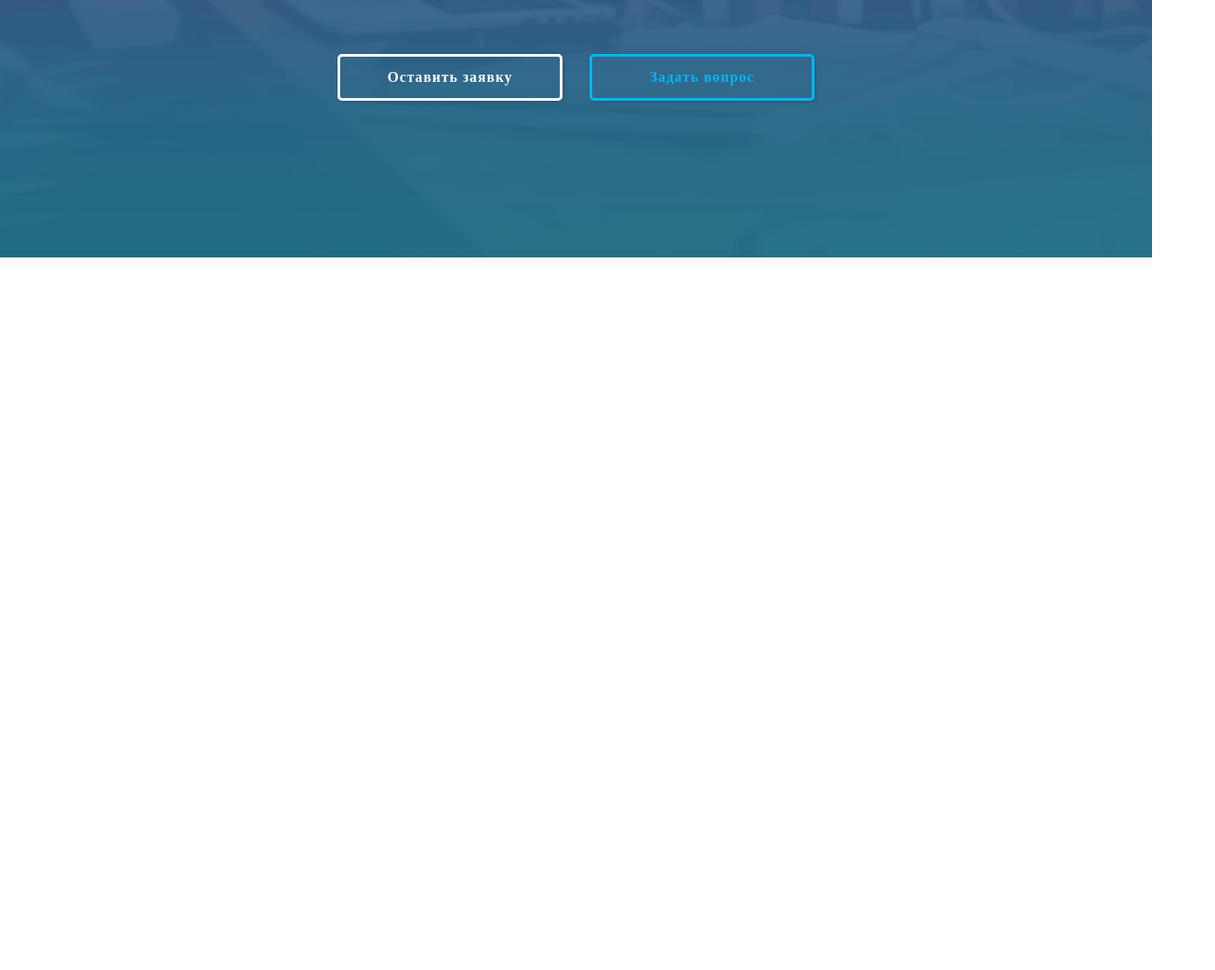
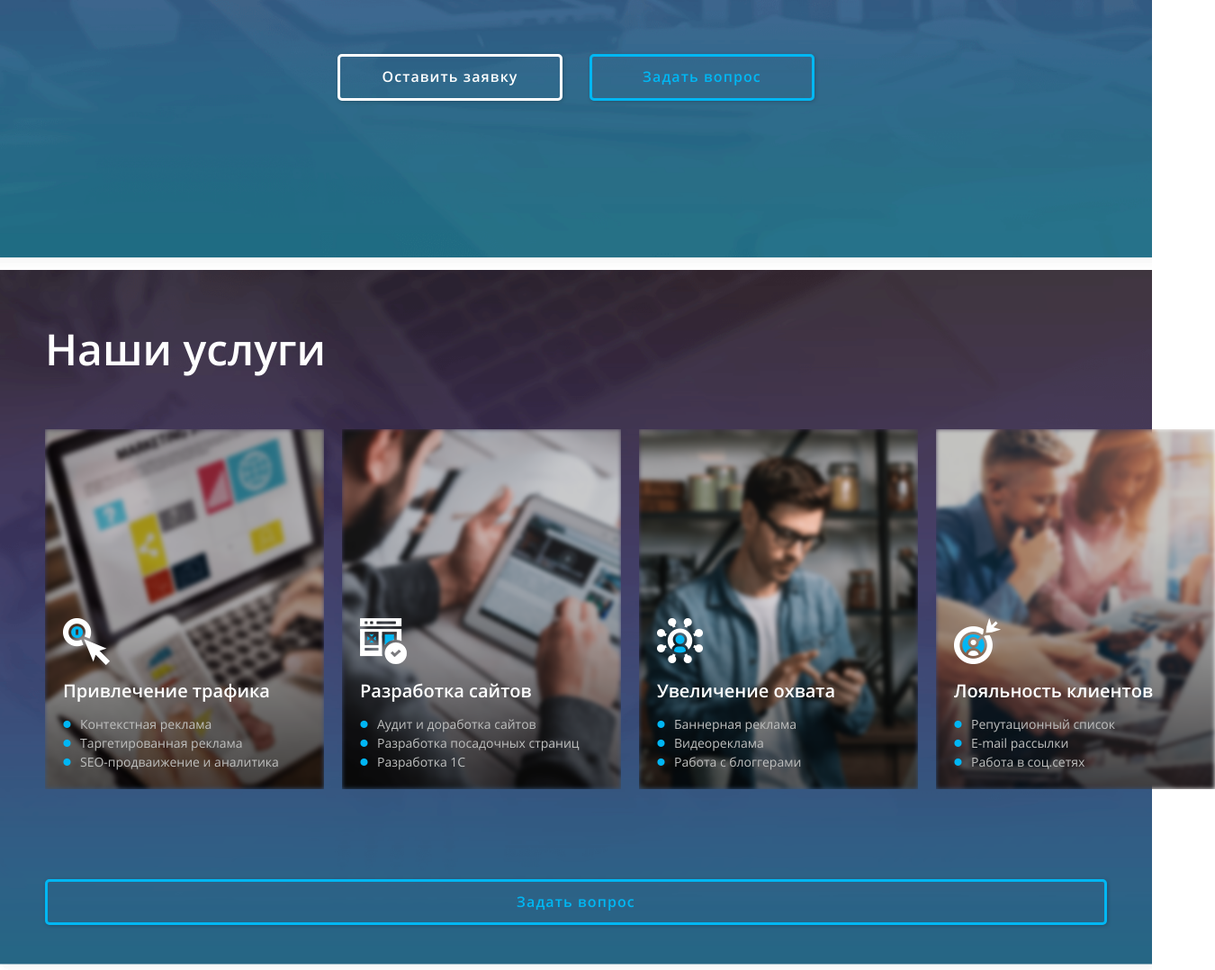
Before and after one commit to Am-Filo/perfomance-group, a website: page src/index.html in a window 1280 px wide. Shown: the part 500-1578 px from the top of the page at 90% size, 1350 px wide, since content can reach past the window. Before the commit the page ends 800 px from the top, so only its background shows below. Drawn offline with Linux system fonts and the light colour scheme; a web font is replaced by a local one.

Commit message:
add services

```diff
--- a/src/index.html
+++ b/src/index.html
@@ -73,8 +73,60 @@
 	</div>
 
 </header>
-		<section class="lm-container">
-
+		<section class="services">
+	<div class="services_wrap">
+		<span class="lm_title__left">Наши услуги</span>
+		<div class="services_items">
+			<div class="service_item">
+				<div class="item_bg_img"><img src="assets/img/prop/traffic.png" alt=""></div>
+				<div class="item_info">
+					<p class="item_info_title lm_icon-traffic">Привлечение трафика</p>
+					<ul class="item_info_list">
+						<li>Контекстная реклама</li>
+						<li>Таргетированная реклама</li>
+						<li>SEO-продваижение и аналитика</li>
+					</ul>
+				</div>
+			</div>
+			<div class="service_item">
+				<div class="item_bg_img"><img src="assets/img/prop/web.png" alt=""></div>
+				<div class="item_info">
+					<p class="item_info_title lm_icon-web">Разработка сайтов</p>
+					<ul class="item_info_list">
+						<li>Аудит и доработка сайтов</li>
+						<li>Разработка посадочных страниц</li>
+						<li>Разработка 1С</li>
+					</ul>
+				</div>
+			</div>
+			<div class="service_item">
+				<div class="item_bg_img"><img src="assets/img/prop/coverage.png" alt=""></div>
+				<div class="item_info">
+					<p class="item_info_title lm_icon-coverage">Увеличение охвата</p>
+					<ul class="item_info_list">
+						<li>Баннерная реклама</li>
+						<li>Видеореклама</li>
+						<li>Работа с блоггерами</li>
+					</ul>
+				</div>
+			</div>
+			<div class="service_item">
+				<div class="item_bg_img"><img src="assets/img/prop/loyal.png" alt=""></div>
+				<div class="item_info">
+					<p class="item_info_title lm_icon-loyal">Лояльность клиентов</p>
+					<ul class="item_info_list">
+						<li>Репутационный список</li>
+						<li>E-mail рассылки</li>
+						<li>Работа в соц.сетях</li>
+					</ul>
+				</div>
+			</div>
+		</div>
+		<div class="clearfix"></div>
+		<div class="service_button">
+			<a href="#" class="lm_btn__brd_blue">Задать вопрос</a>
+		</div>
+	</div>
 </section>
 
 
--- a/src/modules/header/_header.scss
+++ b/src/modules/header/_header.scss
@@ -7,7 +7,7 @@
 
 header {
 	background-image: url(../img/prop/header.png);
-	background-position: center;
+	background-position: center 0;
 	background-size: cover;
 	height: 100vh;
 	cursor: context-menu;
--- a/src/modules/services/_services.scss
+++ b/src/modules/services/_services.scss
@@ -0,0 +1,99 @@
+.services {
+	background-image: url(../img/prop/services.png);
+	background-position: center;
+	background-size: cover;
+
+	&_wrap {
+		padding: 50px;
+
+		.services_items {
+			display: grid;
+			grid-template-columns: repeat(4, 310px);
+			grid-gap: 20px;
+			margin-top: 50px;
+
+			.service_item {
+				position: relative;
+
+				&:hover {
+					transform: scale(1.2);
+					z-index: 1;
+					transition: 0.5s;
+
+					.item_bg_img {
+						img {
+							filter: brightness(0.9);
+							transition: 0.5s;
+						}
+					}
+
+					&:after {
+						position: absolute;
+						content: "";
+						height: 100%;
+						width: 100%;
+						top: 0;
+						left: 0;
+						background: linear-gradient(to bottom, rgba(255, 0, 0, 0) 0%, rgba(255, 0, 0, 0) 50%, rgba(0, 0, 0, 0.6) 100%);
+						z-index: 1;
+					}
+				}
+
+				.item_bg_img {
+					overflow: hidden;
+					display: flex;
+
+					img {
+						filter: blur(2.5px);
+						width: 100%;
+					}
+				}
+
+				.item_info {
+					z-index: 2;
+					position: absolute;
+					bottom: 0;
+					right: 0;
+					left: 0;
+					padding: 20px;
+
+					&_title {
+						display: flex;
+						flex-direction: column;
+						color: white;
+						font-size: 20px;
+						font-weight: 600;
+						margin-bottom: 10px;
+					}
+
+					&_list {
+						color: #BFC0BF;
+						line-height: 1.5;
+						font-size: 14px;
+						font-weight: 500;
+
+						li {
+							display: flex;
+							align-items: center;
+
+							&:before {
+								content: '⬤';
+								font-size: 8px;
+								color: #00B6F4;
+								margin-right: 10px;
+							}
+						}
+					}
+				}
+			}
+		}
+
+		.service_button {
+			margin-top: 100px;
+
+			a {
+				display: block;
+			}
+		}
+	}
+}
--- a/src/static/scss/_fonts.scss
+++ b/src/static/scss/_fonts.scss
@@ -1,4 +1,11 @@
-@include font-face("OpenSans", "../../assets/fonts/OpenSans/OpenSansRegular/OpenSansRegular", 500);
-@include font-face("OpenSans", "../../assets/fonts/OpenSans/OpenSansBold/OpenSansBold", bold);
-@include font-face("OpenSans", "../../assets/fonts/OpenSans/OpenSansSemibold/OpenSansSemibold", 600);
-@include font-face("OpenSans", "../../assets/fonts/OpenSans/OpenSansExtrabold/OpenSansExtrabold", 800);
+// @include font-face("OpenSans", "../fonts/OpenSans/OpenSansRegular/OpenSansRegular", 500);
+// @include font-face("OpenSans", "../fonts/OpenSans/OpenSansBold/OpenSansBold", bold);
+// @include font-face("OpenSans", "../fonts/OpenSans/OpenSansSemibold/OpenSansSemibold", 600);
+// @include font-face("OpenSans", "../fonts/OpenSans/OpenSansExtrabold/OpenSansExtrabold", 800);
+
+@include font-face("OpenSans2", "../fonts/OpenSans2/OpenSans-Regular", 500);
+@include font-face("OpenSans2", "../fonts/OpenSans2/OpenSans-Light", 400);
+@include font-face("OpenSans2", "../fonts/OpenSans2/OpenSansBold/OpenSansBold", bold);
+@include font-face("OpenSans2", "../fonts/OpenSans2/OpenSans-Semibold", 600);
+@include font-face("OpenSans2", "../fonts/OpenSans2/OpenSans-Bold", 700);
+@include font-face("OpenSans2", "../fonts/OpenSans2/OpenSans-Bold", bold);
--- a/src/static/scss/_typography.scss
+++ b/src/static/scss/_typography.scss
@@ -173,6 +173,38 @@ img[align="right"] {
 		}
 	}
 
+	&_icon-traffic {
+		@include before-img(inline-block, 55px, 55px, r) {
+			background-image: url(../img/icons/traffic.png);
+			margin-bottom: 10px;
+			background-repeat: no-repeat;
+		}
+	}
+
+	&_icon-web {
+		@include before-img(inline-block, 55px, 55px, r) {
+			background-image: url(../img/icons/web.png);
+			margin-bottom: 10px;
+			background-repeat: no-repeat;
+		}
+	}
+
+	&_icon-coverage {
+		@include before-img(inline-block, 55px, 55px, r) {
+			background-image: url(../img/icons/coverage.png);
+			margin-bottom: 10px;
+			background-repeat: no-repeat;
+		}
+	}
+
+	&_icon-loyal {
+		@include before-img(inline-block, 55px, 55px, r) {
+			background-image: url(../img/icons/loyal.png);
+			margin-bottom: 10px;
+			background-repeat: no-repeat;
+		}
+	}
+
 	&_btn {
 		&__brd {
 			@include lm-btn(b, white, white, y, f, white, black);
@@ -182,4 +214,12 @@ img[align="right"] {
 			}
 		}
 	}
+
+	&_title{
+		&__left{
+			font-size: 3em;
+			font-weight: 600;
+			color: white;
+		}
+	}
 }
--- a/src/static/scss/_vars.scss
+++ b/src/static/scss/_vars.scss
@@ -2,7 +2,7 @@
 // main variables
 // =============================================
 
-$mainFont:'OpenSans';
+$mainFont: 'OpenSans2';
 $mainFontSize: 16px;
 $mainLineHeight: 1.6;
 $mainFontWeight: 300;
```
Also changed, not shown: src/modules/services/services.html (+54 -2 lines), src/assets/css/main.min.css, src/assets/fonts/OpenSans2/OpenSans-Bold.ttf (added), src/assets/fonts/OpenSans2/OpenSans-Light.ttf (added), src/assets/fonts/OpenSans2/OpenSans-Regular.ttf (added), src/assets/fonts/OpenSans2/OpenSans-Semibold.ttf (added).
